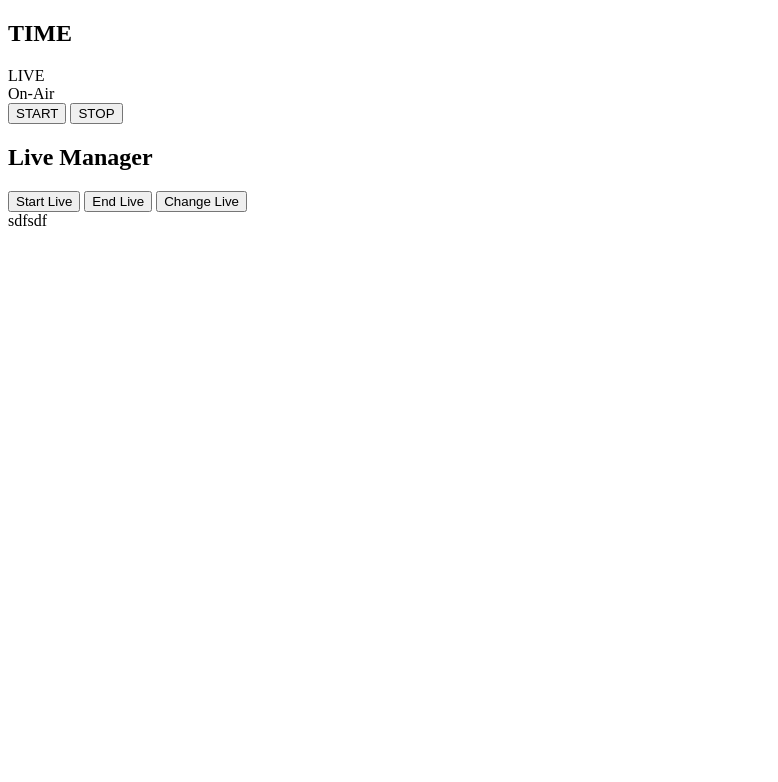
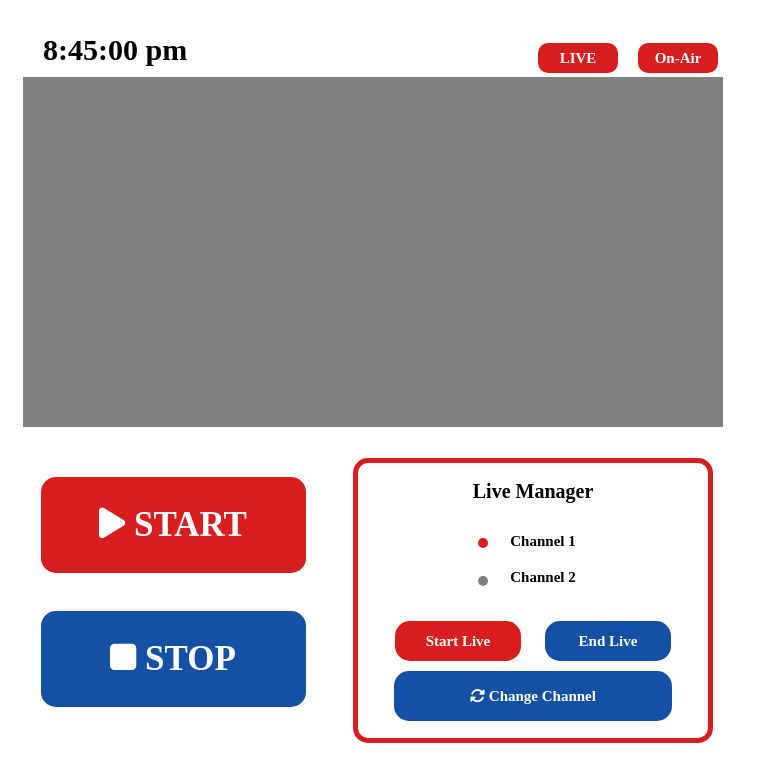
Before and after one commit to JanMichaelTugade/Webtech_FinalsProject, a PHP site: page /cms.html in a window 1280 px wide. Shown: the top 782 px of the page, without its empty margins (0-778 px from the left). Run offline with PHP 8.4, Linux system fonts and the light colour scheme.

Commit message:
Broadcast panel UI done

```diff
--- a/cms.html
+++ b/cms.html
@@ -3,34 +3,49 @@
     <head>
         <meta charset="utf-8">
         <meta name="viewport" content="width=device-width, initial-scale=1">
+        <link rel="stylesheet" href="style.css">
+        <link rel="stylesheet" href="https://cdnjs.cloudflare.com/ajax/libs/font-awesome/6.4.2/css/all.min.css" integrity="sha512-z3gLpd7yknf1YoNbCzqRKc4qyor8gaKU1qmn+CShxbuBusANI9QpRohGBreCFkKxLhei6S9CQXFEbbKuqLg0DA==" crossorigin="anonymous" referrerpolicy="no-referrer" />
         <title>CMS</title>
     </head>
     <body>
-        <div id="broadcastPanel">
-            <h2>TIME</h2>
+        <div class="broadcastPanel">
+            <h2 id="time">8:45:00 pm</h2>
+            <div class="broadcastMonitor">
+                 <!--to be added  -->
+            </div>
             <div id="liveIndicator">
                 LIVE
             </div>
             <div id="onAirIndicator">
                 On-Air
             </div>
-            <div id="broadcastButton">
-                <button id="startbtn"> START </button>
-                <button id="stopbtn"> STOP </button>
+            <div id="broadcastButtons">
+                <button id="startbtn" type="button">
+                    <i class="fa-solid fa-play" style="color: #ffffff;"></i> START
+                </button>
+                <button id="stopbtn" type="button">
+                    <i class="fa-solid fa-stop" style="color: #ffffff;"></i> STOP
+                </button>
             </div>
             <div id="liveManager">
                 <h2>Live Manager</h2>
+                <div id="channel1Indicator"></div>
+                <h4>Channel 1</h2>
+                <div id="channel2Indicator"></div>
+                <h4>Channel 2</h2>
                 <button id="startLivebtn">Start Live</button>
                 <button id="endLivebtn">End Live</button>
-                <button id="changeChannelbtn">Change Live</button>
+                <button id="changeChannelbtn">
+                    <i class="fa-solid fa-rotate fa-flip-both" style="color: #ffffff;"></i>
+                    Change Channel
+                </button>
             </div>
         </div>
         <div id="cmsPanel"></div>
-            <div>sdfsdf</div>
+            <div id="uploadedFilesPanel"></div>
+            <div id="timeSlotsPanel"> </div>
         <div id="playerPanel"></div>
         <div id="sideNav"></div>
-
     </body>
 
-
 </html>
--- a/style.css
+++ b/style.css
@@ -337,3 +337,213 @@ img[alt="slulogo"]{
     margin-left: 120px;
     position: absolute;
 }
+
+  /* for CMS */
+  .broadcastPanel{
+    width: 750px;
+    height: 765px;
+    position: absolute;
+ }
+
+#time{
+    font-family: "Century Gothic";
+    font-size: 30px;
+    font-weight: bolder;
+    left: 35px;
+    top: 0px;
+    position: relative;
+}
+
+.broadcastMonitor{
+    width: 700px;
+    height: 350px;
+    background-color: gray;
+    position: relative;
+    left: 15px;
+    top: -15px;
+}
+
+#liveIndicator{
+    font-family: "Century Gothic";
+    font-size: 15px;
+    font-weight: bolder;
+    color: #fff;
+    left: 530px;
+    top: 35px;
+    position: absolute;
+    background-color: #D71D1D;
+    display: flex;
+    justify-content: center;
+    align-items: center;
+    width: 80px;
+    height: 30px;
+    border-radius: 10px;
+}
+
+#onAirIndicator{
+    font-family: "Century Gothic";
+    font-size: 15px;
+    font-weight: bolder;
+    color: #fff;
+    left: 630px;
+    top: 35px;
+    position: absolute;
+    background-color: #D71D1D;
+    display: flex;
+    justify-content: center;
+    align-items: center;
+    width: 80px;
+    height: 30px;
+    border-radius: 10px;
+}
+
+#broadcastButtons {
+    width: 300px;
+    height: 250px;
+    position: relative;
+    left: 15px;
+    top: 25px;
+    display: flex;
+    flex-direction: column;
+    justify-content: space-between;
+    align-items: center;
+}
+
+#startbtn {
+    font-family: "Century Gothic";
+    font-size: 35px;
+    font-weight: bolder;
+    color: #fff;
+    margin-top: 10px;
+    width: 265px;
+    height: 96px;
+    order: 1;
+    background-color: #D71D1D;
+    border-radius: 15px;
+    border: none;
+    outline: none;
+    transition: transform 0.2s;
+}
+
+#startbtn:active {
+    transform: scale(0.9);
+}
+
+#stopbtn {
+    font-family: "Century Gothic";
+    font-size: 35px;
+    font-weight: bolder;
+    color: #fff;
+    width: 265px;
+    height: 96px;
+    order: 2;
+    margin-bottom: 10px;
+    background-color: #1450a3;
+    border-radius: 15px;
+    border: none;
+    outline: none;
+    transition: transform 0.2s;
+}
+
+#stopbtn:active {
+    transform: scale(0.9);
+}
+
+#liveManager{
+    width: 350px;
+    height: 275px;
+    position: absolute;
+    left: 345px;
+    top: 450px;
+    text-align: center;
+    border-radius: 15px;
+    border: 5px solid #D71D1D;
+}
+
+#liveManager h2{
+    font-family: "Century Gothic";
+    font-size: 20px;
+    font-weight: bolder;
+}
+
+#startLivebtn{
+    width: 126px;
+    height: 40px;
+    position: relative;
+    top: 25px;
+    left: -10px;
+    font-family: "Century Gothic";
+    font-size: 15px;
+    font-weight: bolder;
+    color: #fff;
+    background-color: #D71D1D;
+    border-radius: 15px;
+    border: none;
+    outline: none;
+    transition: transform 0.2s;
+}
+
+#endLivebtn{
+    width: 126px;
+    height: 40px;
+    position: relative;
+    top: 25px;
+    left: 10px;
+    font-family: "Century Gothic";
+    font-size: 15px;
+    font-weight: bolder;
+    color: #fff;
+    background-color: #1450a3;
+    border-radius: 15px;
+    border: none;
+    outline: none;
+    transition: transform 0.2s;
+}
+
+#changeChannelbtn{
+    position: relative;
+    top: 35px;
+    width: 278px;
+    height: 50px;
+    font-family: "Century Gothic";
+    font-size: 15px;
+    font-weight: bolder;
+    color: #fff;
+    background-color: #1450a3;
+    border-radius: 15px;
+    border: none;
+    outline: none;
+    transition: transform 0.2s;
+}
+
+#changeChannelbtn:active, #endLivebtn:active, #startLivebtn:active {
+    transform: scale(0.9);
+}
+
+#liveManager h4{
+    position: relative;
+    top: 10px;
+    left: 10px;
+    font-family: "Century Gothic";
+    font-size: 15px;
+}
+
+#channel1Indicator{
+    position: absolute;
+    top: 75px;
+    left: 120px;
+    width: 10px;
+    height: 10px;
+    background-color: #D71D1D;
+    border-radius: 10px;
+}
+
+#channel2Indicator{
+    position: absolute;
+    top: 113px;
+    left: 120px;
+    width: 10px;
+    height: 10px;
+    background-color: gray;
+    border-radius: 10px;
+}
```
